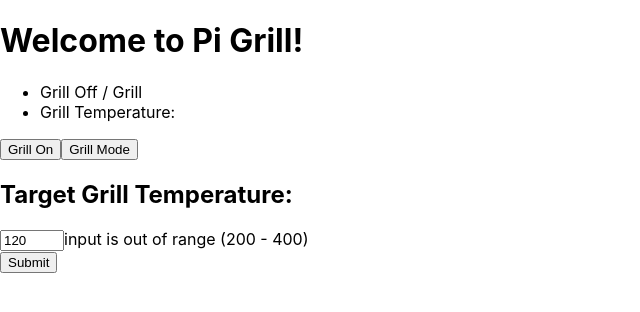
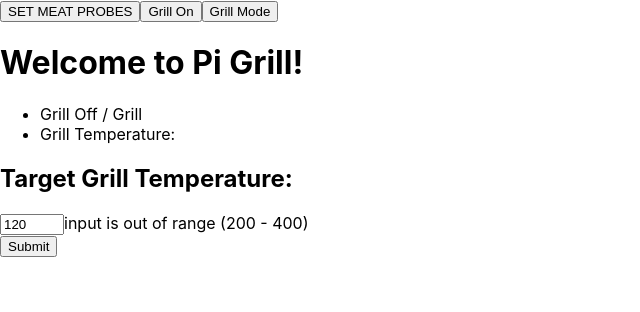
Before and after one commit to Olli-Archives/piGrill, a React (Create React App) app: page / in a window 1280 px wide. Shown: the top 312 px of the page, without its empty margins (0-640 px from the left). Built offline with nearby package versions, Linux system fonts and the light colour scheme.

Commit message:
feat:create NavBar component

```diff
--- a/src/components/main-page/MainPage.tsx
+++ b/src/components/main-page/MainPage.tsx
@@ -2,32 +2,26 @@ import React, { useContext } from 'react';
 import GrillSettingsForm, { GrillSettings } from '../forms/grill-settings-form/GrillParameters'
 import { SettingsContext } from '../../contexts/settingsContext';
 import GrillData from '../grill-data/GrillData';
-
+import NavBar from '../nav-bar/NavBar'
+import ProbeModal from '../forms/probe-modal/ProbeModal';
 
 export default function MainPage() {
   const submitChanges = () => {
     console.log('changes')
   }
-
   const grillControls = useContext(SettingsContext)
-  const { grillParams, setGrillParams } = grillControls
   console.log(grillControls.grillParams)
 
   return (
-    <main>
-      <div>
+    <>
+      <NavBar />
+      <main>
         <h1>Welcome to Pi Grill!</h1>
+        {grillControls.grillParams.displayProbeModal ? <ProbeModal /> : null}
         <GrillData />
-      </div>
-      < button onClick={() => setGrillParams({ ...grillParams, grillOn: !grillParams.grillOn })}>
-        {grillControls.grillParams.grillOn === true ? 'Grill Off' : 'Grill On'}
-      </button>
-      <button onClick={() => setGrillParams({ ...grillParams, smokeOn: !grillParams.smokeOn })}>
-        {grillParams.smokeOn === true ? 'Smoke Mode' : 'Grill Mode'}
-      </button>
-      <GrillSettingsForm />
-      <button onClick={submitChanges}>Submit</button>
-    </main>
+        <GrillSettingsForm />
+        <button onClick={submitChanges}>Submit</button>
+      </main>
+    </>
   )
-
 }
--- /dev/null
+++ b/src/components/nav-bar/NavBar.tsx
@@ -0,0 +1,25 @@
+import React, { useContext } from 'react';
+import { SettingsContext } from '../../contexts/settingsContext';
+
+export default function NavBar() {
+
+  const grillControls = useContext(SettingsContext)
+  const { grillParams, setGrillParams, toggleBoolean } = grillControls
+
+
+  return (
+    <>
+      <button
+        name="displayProbeModal"
+        onClick={e => toggleBoolean(e)}
+      > SET MEAT PROBES</button>
+      < button onClick={() => setGrillParams({ ...grillParams, grillOn: !grillParams.grillOn })}>
+        {grillControls.grillParams.grillOn === true ? 'Grill Off' : 'Grill On'}
+      </button>
+      <button onClick={() => setGrillParams({ ...grillParams, smokeOn: !grillParams.smokeOn })}>
+        {grillParams.smokeOn === true ? 'Smoke Mode' : 'Grill Mode'}
+      </button>
+
+    </>
+  )
+}
```
